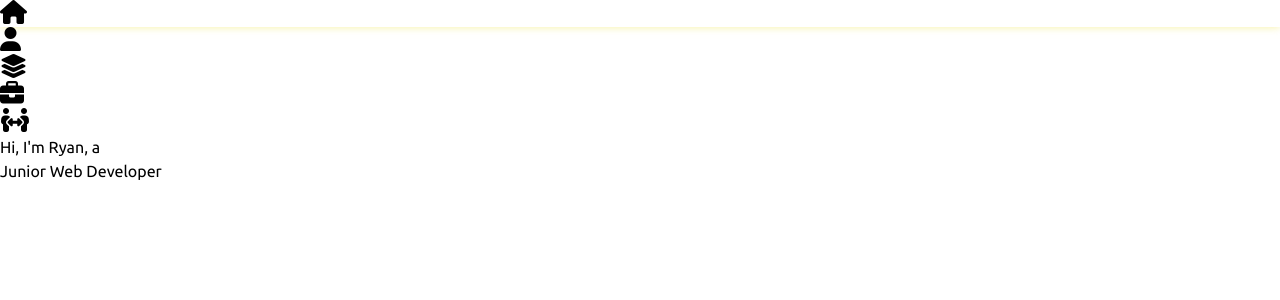
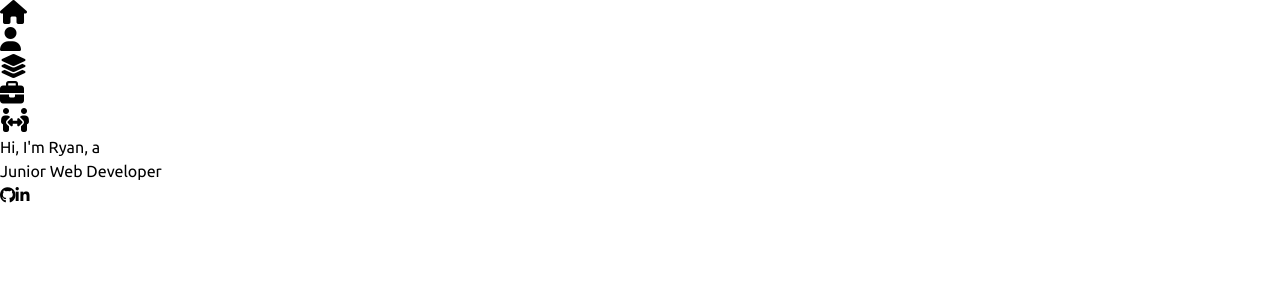
Before and after one commit to ryanwcchan/portfolio, a React (Vite) app: page / in a window 1280 px wide. Shown: the top 300 px of the page. Built offline with nearby package versions, Linux system fonts and the light colour scheme.

Commit message:
Update navbar and header styles

```diff
--- a/src/App.jsx
+++ b/src/App.jsx
@@ -4,7 +4,7 @@ import { Outlet } from 'react-router'
 function App() {
 
   return (
-    <div className='flex bg-slate-900'>
+    <div className='flex'>
       <Header />
       <Outlet />
     </div>
--- a/src/components/Header.jsx
+++ b/src/components/Header.jsx
@@ -2,7 +2,7 @@ import Navbar from './Navbar'
 
 export default function Header() {
   return (
-    <div className='h-screen bg-gray-800'>
+    <div className='h-screen border-r px-2'>
         <Navbar />
     </div>
   )
--- a/src/components/NavItem.jsx
+++ b/src/components/NavItem.jsx
@@ -2,7 +2,7 @@ import { NavLink } from "react-router-dom"
 
 export default function NavItem({ location, children }) {
   return (
-    <li className="navItem p-4 my-4 hover:text-yellow-600 rounded-lg">
+    <li className="navItem p-4 rounded-full hover:text-yellow-400">
         <NavLink
           to={location}
         >{children}</NavLink>
--- a/src/components/Navbar.jsx
+++ b/src/components/Navbar.jsx
@@ -1,9 +1,13 @@
 import NavItem from "./NavItem"
+import { useState } from "react"
 
 export default function Navbar() {
+  const [tab, setTab] = useState('home')
+
   return (
-    <nav className="h-full p-6 flex justify-center">
-        <ul className="text-yellow-400 flex flex-col justify-center items-center gap-6">
+    <nav className="h-full p-6 flex justify-center items-center">
+        <ul className="rounded-full h-fit text-black grid grid-rows-5 text-center
+        justify-center items-center gap-6 border shadow py-4 overflow-hidden">
           <NavItem location="/">
             <i className="fa-solid fa-house"></i>
           </NavItem>
--- a/src/index.css
+++ b/src/index.css
@@ -12,8 +12,11 @@ h1, h2, h3, .bold {
 
 .navItem i {
   font-size: 1.5rem;
+  /* box-shadow: 0 0 55px rgba(255, 221, 96, 0.5); */
 }
 
-.navItem:hover {
-  box-shadow: 0 0 0.5rem rgba(241, 232, 99, 0.6);
+.navItem, .navItem a, .navItem i {
+  border-radius: 50%;
+  background-color: transparent;
+  background: none;
 }
--- a/src/pages/Home.jsx
+++ b/src/pages/Home.jsx
@@ -1,9 +1,14 @@
 
 export default function Home() {
   return (
-    <div className="flex items-center justify-center w-full">
-        <h1 className="font-semibold text-5xl text-gray-200">Hi, I'm Ryan, a
-            <br /><span className="text-yellow-400">Junior Web Developer</span></h1>
+    <div className="flex flex-col items-center justify-center w-full">
+        <h1 className="font-semibold text-5xl m-4">Hi, I'm Ryan, a
+            <br /><span className="text-yellow-400">Junior Web Developer</span>
+        </h1>
+        <div className="flex gap-6 m-4">
+            <i className="fa-brands fa-github text-4xl hover:text-yellow-400"></i>
+            <i className="fa-brands fa-linkedin-in text-4xl hover:text-yellow-400"></i>
+        </div>
     </div>
   )
 }
```
